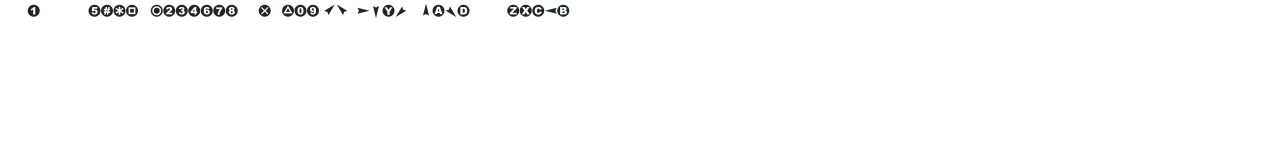
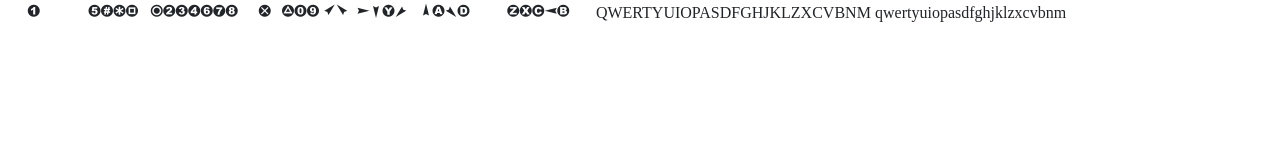
Before and after one commit to Perseonn/font-repository, a plain HTML site: page index.html in a window 1280 px wide. Drawn offline with nearby package versions, Linux system fonts and the light colour scheme.

Commit message:
Update index.html

```diff
--- a/index.html
+++ b/index.html
@@ -22,5 +22,8 @@
 <span class="controller">QWERTYUIOPASDFGHJKLZXCVBNM</span>
 <span class="controller">qwertyuiopasdfghjklzxcvbnm</span>
 
+<span class="controller-ps4">QWERTYUIOPASDFGHJKLZXCVBNM</span>
+<span class="controller-ps4">qwertyuiopasdfghjklzxcvbnm</span>
+
 </body>
 </html>
```
